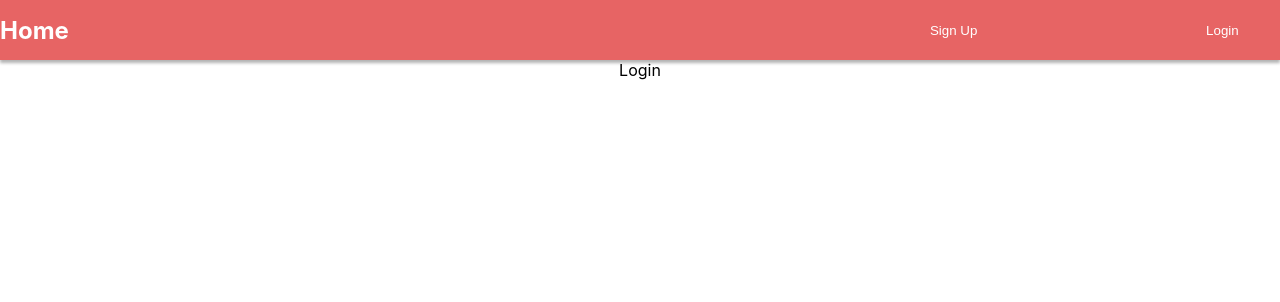
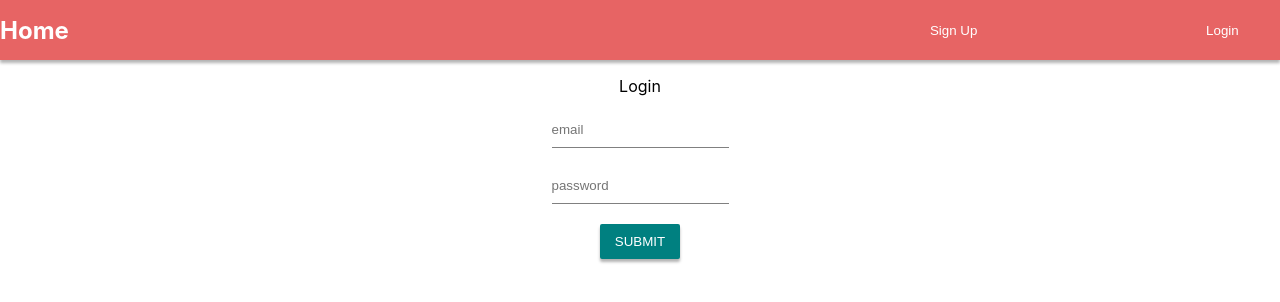
Before and after one commit to KelvinMitaki/Fullstack-GraphQL-Typescript, a React (Create React App) app in the folder client/: page /login in a window 1280 px wide. Shown: the top 302 px of the page. Built offline with nearby package versions, Linux system fonts and the light colour scheme; no server answers.

Commit message:
wired up login form styling

```diff
--- /dev/null
+++ b/client/src/components/AuthForm.module.css
@@ -0,0 +1,34 @@
+.form {
+  display: flex;
+  flex-direction: column;
+  align-items: center;
+}
+.form div:not(:last-child) {
+  padding-bottom: 20px;
+}
+.form input {
+  border: none;
+  border-bottom: 1px solid grey;
+  outline: none;
+  padding: 10px 0;
+  transition: all 0.2s;
+}
+
+.form input:focus {
+  border-bottom: 2px solid rgb(0, 128, 128);
+  transition: all 0.2s;
+}
+.form button {
+  border: none;
+  text-transform: uppercase;
+  background-color: rgb(0, 128, 128);
+  color: #fff;
+  padding: 10px 15px;
+  border-radius: 2px;
+  box-shadow: 0 3px 3px rgba(0, 0, 0, 0.3);
+  transition: all 0.2s;
+}
+.form button:hover {
+  cursor: pointer;
+  background-color: rgb(1, 100, 100);
+}
--- a/client/src/components/AuthForm.tsx
+++ b/client/src/components/AuthForm.tsx
@@ -1,21 +1,31 @@
 import React, { useState } from "react";
+import styles from "./AuthForm.module.css";
 
 const AuthForm = () => {
   const [email, setEmail] = useState<string>("");
   const [password, setPassword] = useState<string>("");
   return (
     <div>
-      <form>
+      <form className={styles.form}>
+        <div>
           <input
             type="text"
             onChange={e => setEmail(e.target.value)}
             value={email}
+            placeholder="email"
+            id="email"
           />
+        </div>
+        <div>
           <input
             type="text"
             onChange={e => setPassword(e.target.value)}
             value={password}
+            placeholder="password"
+            id="password"
           />
+        </div>
+        <button type="submit">Submit</button>
       </form>
     </div>
   );
--- a/client/src/components/Header.module.css
+++ b/client/src/components/Header.module.css
@@ -15,7 +15,7 @@ h2 {
   justify-content: space-between;
   width: 30%;
 }
-button {
+.header button {
   background-color: rgb(231, 100, 100);
   border: none;
   color: #fff;
@@ -23,8 +23,8 @@ button {
   width: 30%;
   outline: none;
 }
-button:hover,
-button:active {
+.header button:hover,
+.header button:active {
   background-color: rgb(240, 85, 85);
   cursor: pointer;
 }
--- a/client/src/components/Login.tsx
+++ b/client/src/components/Login.tsx
@@ -1,7 +1,13 @@
 import React from "react";
+import AuthForm from "./AuthForm";
 
 const Login = () => {
-  return <div>Login</div>;
+  return (
+    <div>
+      <p>Login</p>
+      <AuthForm />
+    </div>
+  );
 };
 
 export default Login;
```
Also changed, not shown: 2 other files (tests, documents, lock files or other folders). Lines whose indentation alone changed are shown as unchanged.
